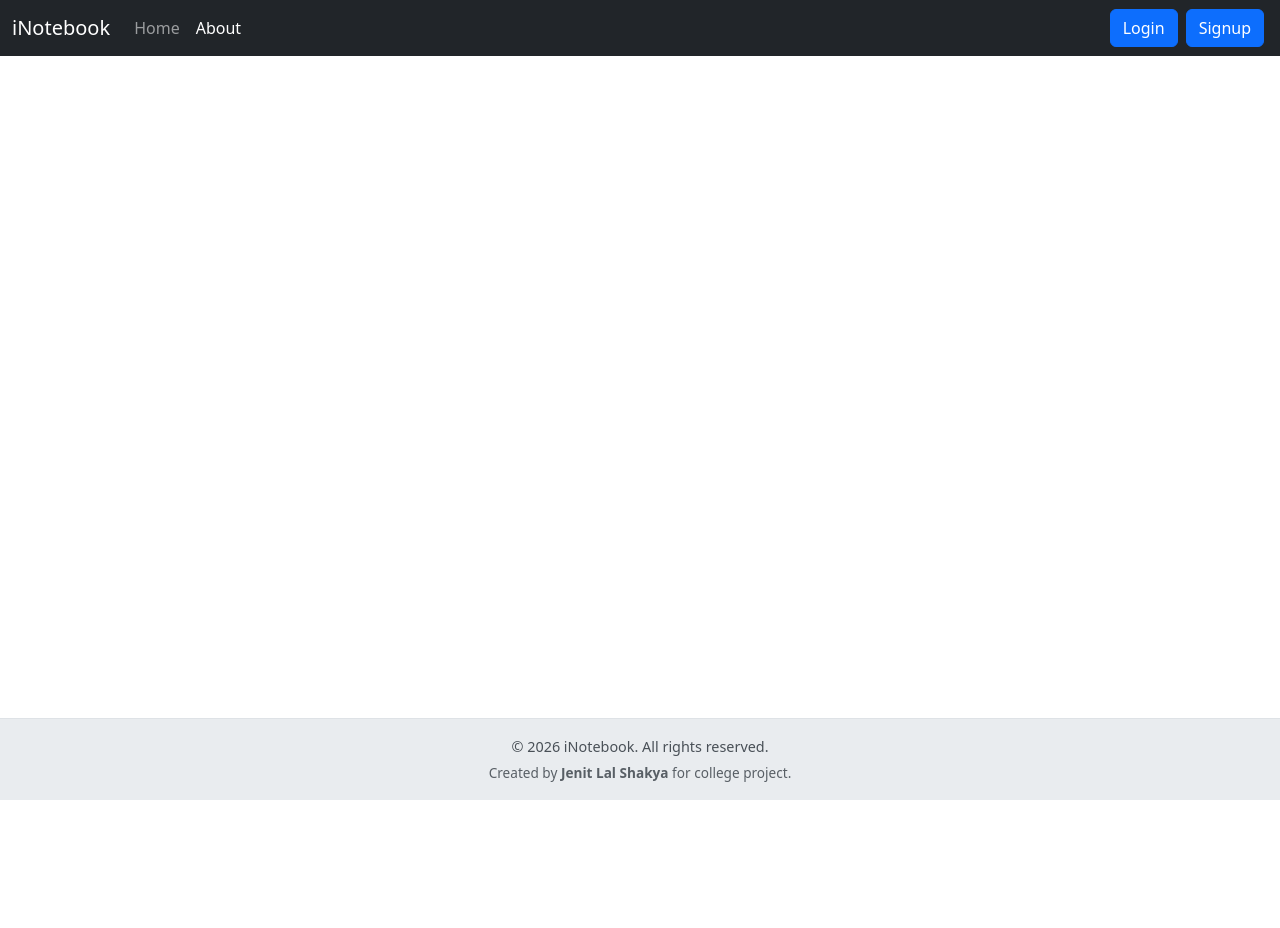
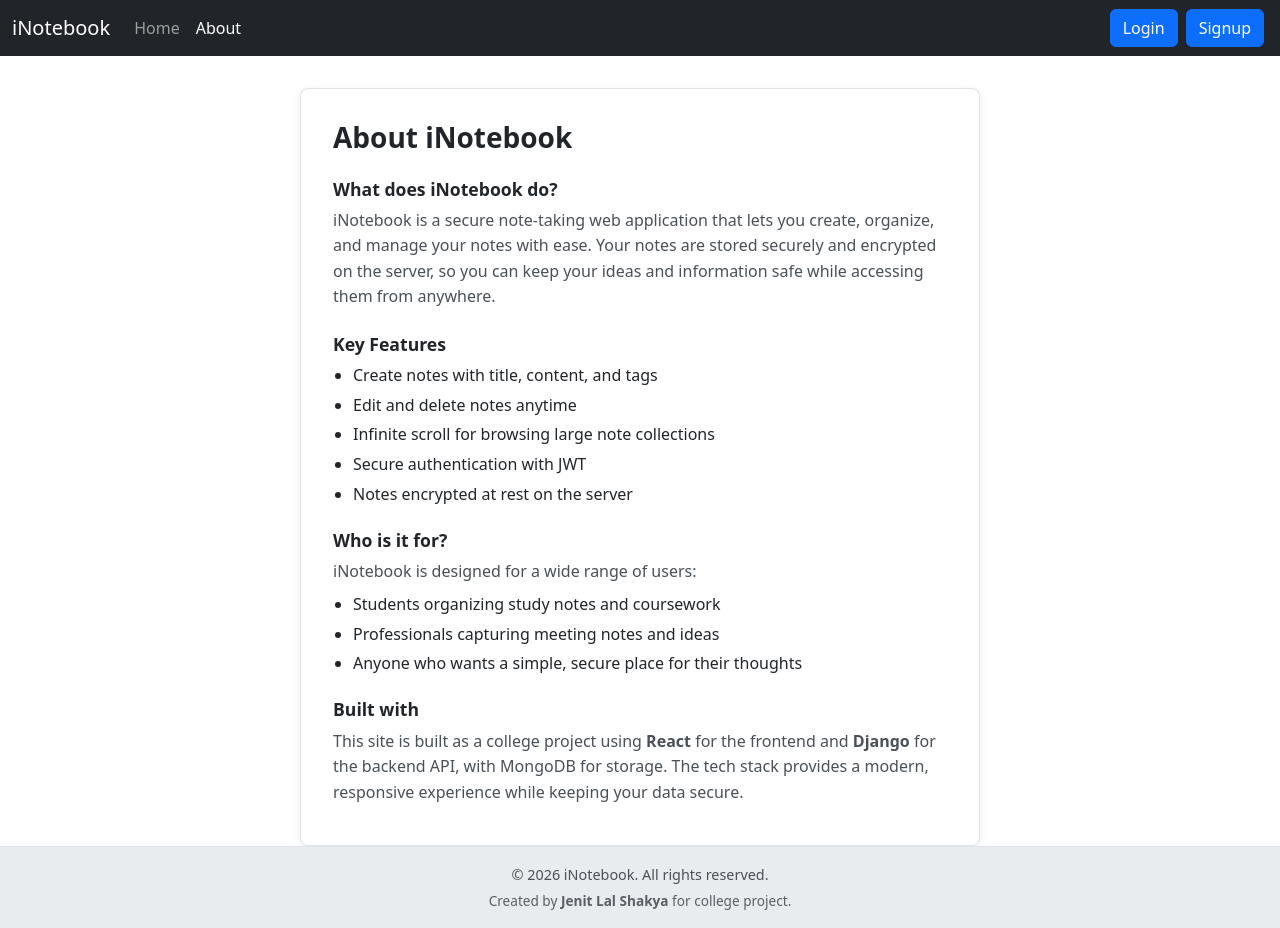
Before and after one commit to jenitlalshakya/inotebook, a React (Vite) app: page /about in a window 1280 px wide. Before the commit the page ends 800 px from the top, so only its background shows below. Built offline with nearby package versions, Linux system fonts and the light colour scheme.

Commit message:
Add about section

```diff
--- a/src/App.css
+++ b/src/App.css
@@ -121,6 +121,67 @@
 
   .public-home__actions .btn {
     width: 100%;
+  }
+}
+
+/* About page */
+.about-page {
+  max-width: 680px;
+  margin: 0 auto;
+}
+
+.about-page__card {
+  background: #fff;
+  border-radius: 0.5rem;
+  box-shadow: 0 0.125rem 0.5rem rgba(0, 0, 0, 0.08);
+  padding: 2rem;
+  border: 1px solid #dee2e6;
+}
+
+.about-page__title {
+  font-size: 1.75rem;
+  font-weight: 600;
+  margin-bottom: 1.5rem;
+}
+
+.about-page__section {
+  margin-bottom: 1.5rem;
+}
+
+.about-page__section:last-child {
+  margin-bottom: 0;
+}
+
+.about-page__heading {
+  font-size: 1.1rem;
+  font-weight: 600;
+  color: #212529;
+  margin-bottom: 0.5rem;
+}
+
+.about-page__text {
+  color: #495057;
+  line-height: 1.6;
+  margin-bottom: 0.5rem;
+}
+
+.about-page__list {
+  margin: 0.25rem 0 0;
+  padding-left: 1.25rem;
+}
+
+.about-page__list li {
+  margin-bottom: 0.35rem;
+  line-height: 1.5;
+}
+
+@media (max-width: 576px) {
+  .about-page__card {
+    padding: 1.5rem;
+  }
+
+  .about-page__title {
+    font-size: 1.5rem;
   }
 }
 
--- a/src/components/About.jsx
+++ b/src/components/About.jsx
@@ -1,9 +1,62 @@
-import React from 'react'
+import React from "react";
 
 const About = () => {
+    const features = [
+        "Create notes with title, content, and tags",
+        "Edit and delete notes anytime",
+        "Infinite scroll for browsing large note collections",
+        "Secure authentication with JWT",
+        "Notes encrypted at rest on the server",
+    ];
+
+    const audience = [
+        "Students organizing study notes and coursework",
+        "Professionals capturing meeting notes and ideas",
+        "Anyone who wants a simple, secure place for their thoughts",
+    ];
+
     return (
-        <div>About</div>
-    )
-}
+        <div className="about-page auth-page">
+            <div className="about-page__card">
+                <h1 className="about-page__title">About iNotebook</h1>
+
+                <section className="about-page__section">
+                    <h2 className="about-page__heading">What does iNotebook do?</h2>
+                    <p className="about-page__text">
+                        iNotebook is a secure note-taking web application that lets you create, organize, and manage your notes with ease. Your notes are stored securely and encrypted on the server, so you can keep your ideas and information safe while accessing them from anywhere.
+                    </p>
+                </section>
+
+                <section className="about-page__section">
+                    <h2 className="about-page__heading">Key Features</h2>
+                    <ul className="about-page__list">
+                        {features.map((feature, idx) => (
+                            <li key={idx}>{feature}</li>
+                        ))}
+                    </ul>
+                </section>
+
+                <section className="about-page__section">
+                    <h2 className="about-page__heading">Who is it for?</h2>
+                    <p className="about-page__text">
+                        iNotebook is designed for a wide range of users:
+                    </p>
+                    <ul className="about-page__list">
+                        {audience.map((item, idx) => (
+                            <li key={idx}>{item}</li>
+                        ))}
+                    </ul>
+                </section>
+
+                <section className="about-page__section">
+                    <h2 className="about-page__heading">Built with</h2>
+                    <p className="about-page__text">
+                        This site is built as a college project using <strong>React</strong> for the frontend and <strong>Django</strong> for the backend API, with MongoDB for storage. The tech stack provides a modern, responsive experience while keeping your data secure.
+                    </p>
+                </section>
+            </div>
+        </div>
+    );
+};
 
 export default About;
```
